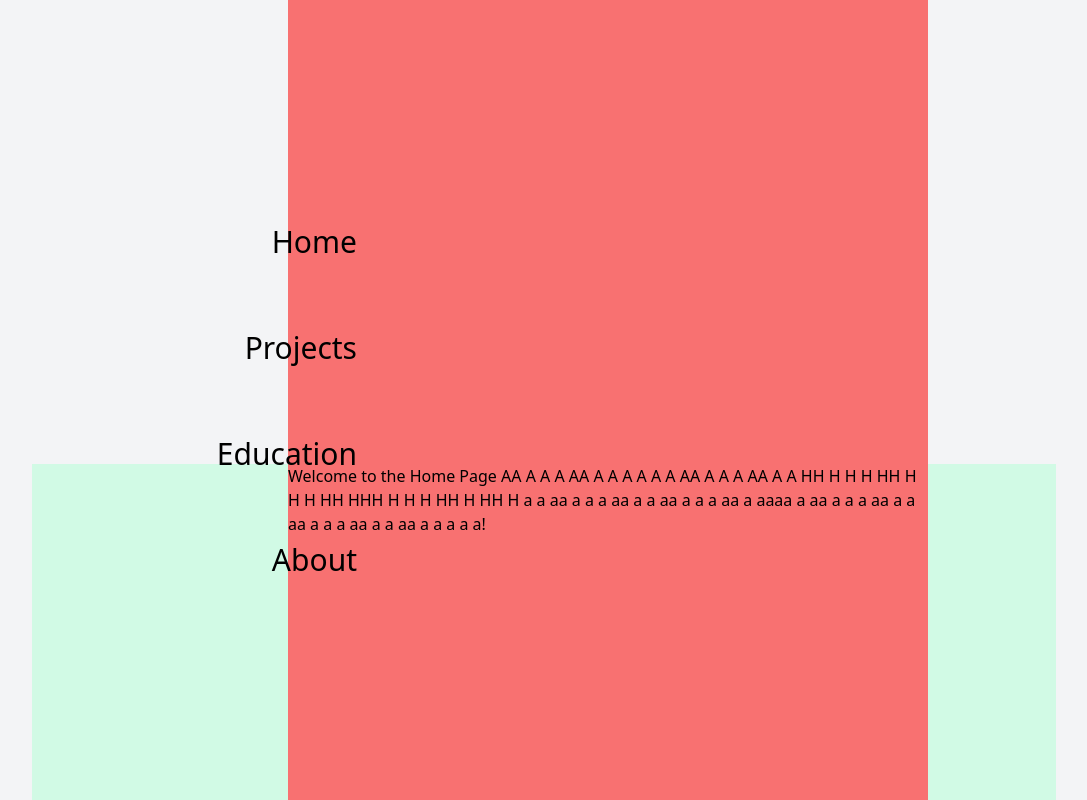
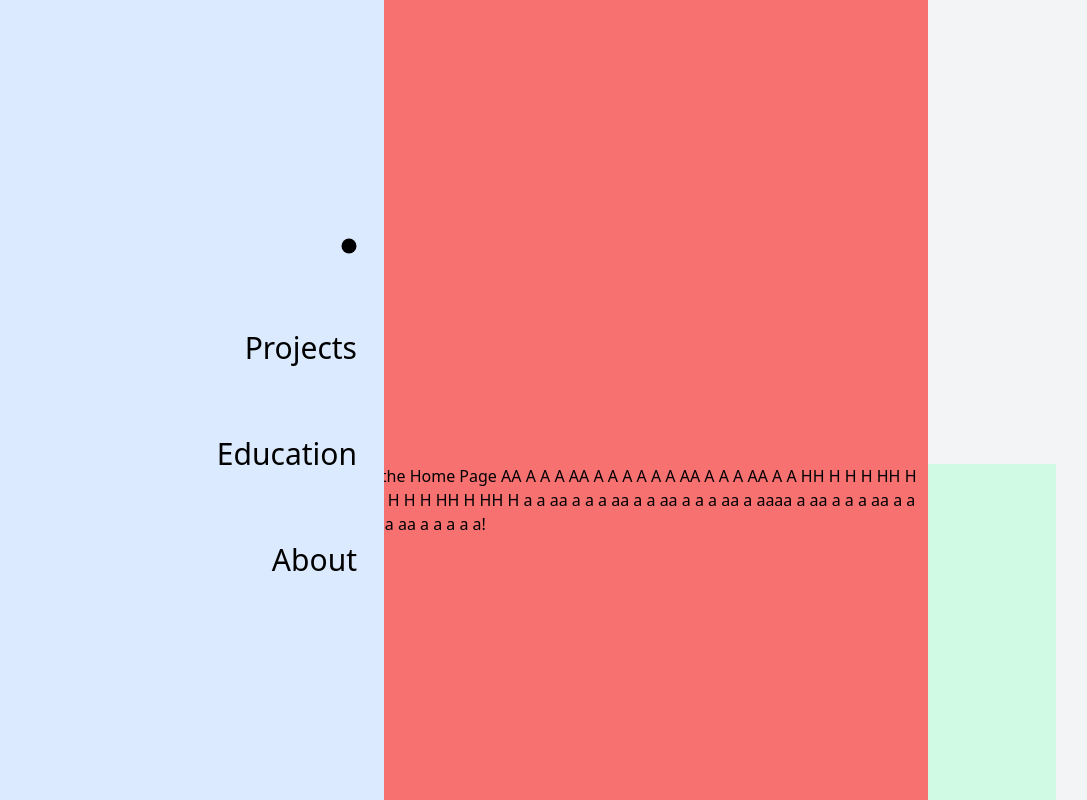
Before and after one commit to raymondcen/raymondportfolio, a React (Vite) app: page / in a window 1280 px wide. Shown: the top 800 px of the page, without its empty margins (96-1183 px from the left). Built offline with nearby package versions, Linux system fonts and the light colour scheme.

Commit message:
updated navbar functions and reformatted

```diff
--- a/src/components/Navbar.jsx
+++ b/src/components/Navbar.jsx
@@ -1,47 +1,46 @@
-// react packages
-import { NavLink, useLocation } from "react-router-dom"
-import { motion } from "framer-motion"
-import{ useState, useEffect } from "react"
+import { NavLink, useLocation } from "react-router-dom";
+import { motion } from "framer-motion";
+import { useState, useEffect } from "react";
 import { useMediaQuery } from "react-responsive";
-
-//react icons
+import { GoDotFill } from "react-icons/go";
 import { HiBars2 } from "react-icons/hi2";
 
+const Navbar = () => {
+  let isTab = useMediaQuery({ query: "(max-width: 768px" });
+  const { pathname } = useLocation();
 
+  //check if navbar is open
+  const [isOpen, setIsOpen] = useState(isTab ? false : true);
 
-const Navbar = () => {
+  //track link
+  const [activeLink, setActiveLink] = useState("/");
 
-  let isTab = useMediaQuery({query: "(max-width: 768px"});
-  const {pathname} = useLocation();
-  //check if navbar is open
-  const [isOpen, setIsOpen]= useState(isTab ? false : true);
-
-
-  const navbar_animation={
-    open:{
+  const navbar_animation = {
+    open: {
       width: "480px",
-      transition:{
+      transition: {
         damping: 40,
       },
     },
-    closed:{
+    closed: {
       width: "4rem",
-      transition:{
+      transition: {
         damping: 40,
       },
+    },
+  };
+
+
+  //collapse on phone, expand on desktop
+  useEffect(() => {
+    const handleResize = () => {
+      if (window.innerWidth >= 768) {
+        setIsOpen(true);
+      } else {
+        setIsOpen(false);
       }
     };
 
-  useEffect(() => {
-    const handleResize = () => {
-      if (window.innerWidth >= 768) {
-        setIsOpen(true); // Open sidebar for larger screens
-      } else {
-        setIsOpen(false); // Collapse sidebar for smaller screens
-      }
-    };
-
-    // Add event listener
     window.addEventListener("resize", handleResize);
 
     // Run on initial render to ensure correct state
@@ -53,76 +52,73 @@ const Navbar = () => {
     };
   }, []);
 
-
-  //hide bar when path changes (phone)
+  //hide bar when path changes (phone only)
   useEffect(() => {
     isTab && setIsOpen(false);
-  }, [pathname])
+  }, [pathname]);
+
+
 
   return (
     <>
       <div>
         {/* darkened background when opening sidebar */}
         <div
-        onClick={()=>setIsOpen(false)}
-        className={`${ isOpen ? 'block' : 'hidden'} md:hidden fixed inset-0 max-h-screen z-[998] bg-black/40`}
-        >
-        </div>
+          onClick={() => setIsOpen(false)}
+          className={`${
+            isOpen ? "block" : "hidden"
+          } md:hidden fixed inset-0 max-h-screen z-[998] bg-black/40`}
+        ></div>
+
         {/* animation for sidebar */}
         <motion.div
           variants={navbar_animation}
           animate={isOpen ? "open" : "closed"}
-           className={`${ isOpen && isTab ? "bg-neutral-100 shadow-2xl " : "bg-transparent" }text-black z-[999]
-                         md:bg-transparent md:w-[480px] max-w-[240px]
+          className={`${ isOpen && isTab ? "bg-neutral-100 shadow-2xl " : "bg-transparent"}
+                         text-black z-[999] md:bg-blue-100 md:w-[480px] max-w-[240px]
                          md:relative md:min-w-[480px] fixed h-screen overflow-y-auto `}
         >
-          {/* Links and Pages */}
+          {/* links */}
           <div className="flex flex-col h-full">
             <ul className="whitespace-pre p-1 text-right gap-[70px] flex flex-col font-medium mt-[220px] mr-[15px]">
-              <li>
-                <NavLink to="/" className="link">
+              {[
+                { path: "/", name: "Home" },
+                { path: "/projects", name: "Projects" },
+                { path: "/education", name: "Education" },
+                { path: "/about", name: "About" },
+              ].map((link) => (
+
+                <li key={link.path}>
+                  <NavLink
+                    to={link.path}
+                    className={`link ${activeLink === link.path ? "pointer-events-none md:duration-0" : ""}`}
+                    onClick={() => setActiveLink(link.path)}
+                  >
                     <span
-                  className={`transition-opacity transform duration-100 ${
-                    isOpen ? "opacity-100 scale-100" : "opacity-0 scale-95"
+                      //mobile transition
+                      className={`transition-opacity transform duration-100
+                       ${ isOpen ? "opacity-100 scale-100 " : "opacity-0 scale-95" }`}
+                    >
+
+                     <span
+                      //fade in text transition
+                      className={` duration-100 ${ activeLink ===link.path ? "opacity-0 scale-100 " : "opacity-100 scale-100" }`}
+                    >
+                      {link.name}
+
+                    </span>
+                        <GoDotFill
+                          size={20}
+                          className={`absolute inline transition-opacity duration-300 ease-out translate-y-[12px] right-[25px] ${
+                            activeLink === link.path ? "opacity-100 scale-150" : "opacity-0 scale-150"
                           }`}
-                >
-                  Home
+                        />
                     </span>
+
                   </NavLink>
                 </li>
-              <li>
-                <NavLink to="/projects" className="link">
-                <span
-                  className={`transition-opacity transform duration-100 ${
-                    isOpen ? "opacity-100 scale-100" : "opacity-0 scale-95"
-                  }`}
-                >
-                  Projects
-                </span>
-                </NavLink>
-              </li>
-              <li>
-                <NavLink to="/education" className="link">
-                <span
-                  className={`transition-opacity transform duration-100 ${
-                    isOpen ? "opacity-100 scale-100" : "opacity-0 scale-95"
-                  }`}
-                >
-                  Education
-                </span>
-                </NavLink>
-              </li>
-              <li>
-                <NavLink to="/about" className="link">
-                <span
-                  className={`transition-opacity transform duration-100 ${
-                    isOpen ? "opacity-100 scale-100" : "opacity-0 scale-95"
-                  }`}
-                >
-                  About
-                </span>
-                </NavLink>
-              </li>
+
+              ))}
             </ul>
           </div>
 
@@ -132,15 +128,15 @@ const Navbar = () => {
               duration: 0,
             }}
             onClick={() => setIsOpen(!isOpen)}
-              className={`absolute w-fit h-fit z-50 right-2 top-5 bottom-5 cursor-pointer md:block md:hidden ${isOpen ? "hidden" : ""}`}
+            className={`absolute w-fit h-fit z-50 right-2 top-5 bottom-5 cursor-pointer md:block md:hidden
+              ${ isOpen ? "hidden" : "" }`}
           >
-            <HiBars2 size={40}/>
+            <HiBars2 size={40} />
           </motion.div>
         </motion.div>
-
       </div>
     </>
   );
-}
+};
 
 export default Navbar;
--- a/src/index.css
+++ b/src/index.css
@@ -10,5 +10,5 @@
 
 .link{
     @apply hover:bg-slate-300 p-2 rounded-md gap-6 items-center md:cursor-pointer
-    cursor-default duration-200 text-3xl;
+    cursor-default md:duration-100 text-3xl;
 }
```
Lines whose indentation alone changed are shown as unchanged.
